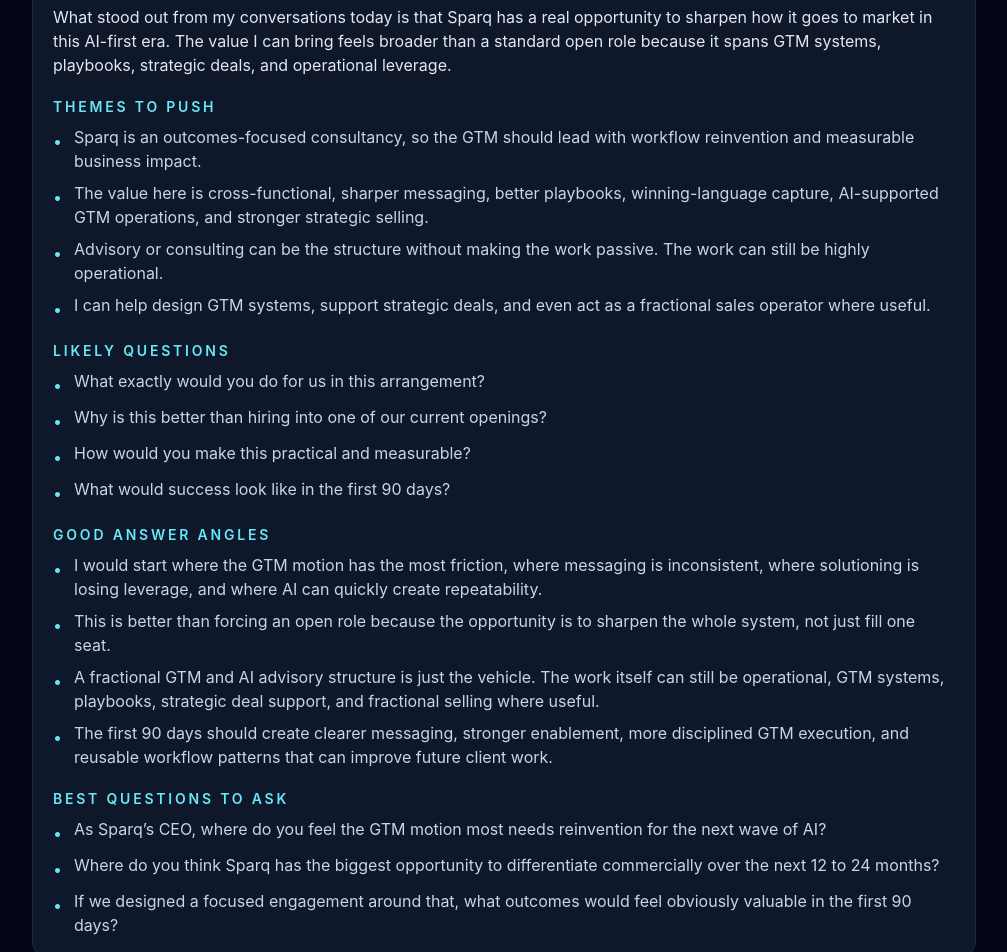
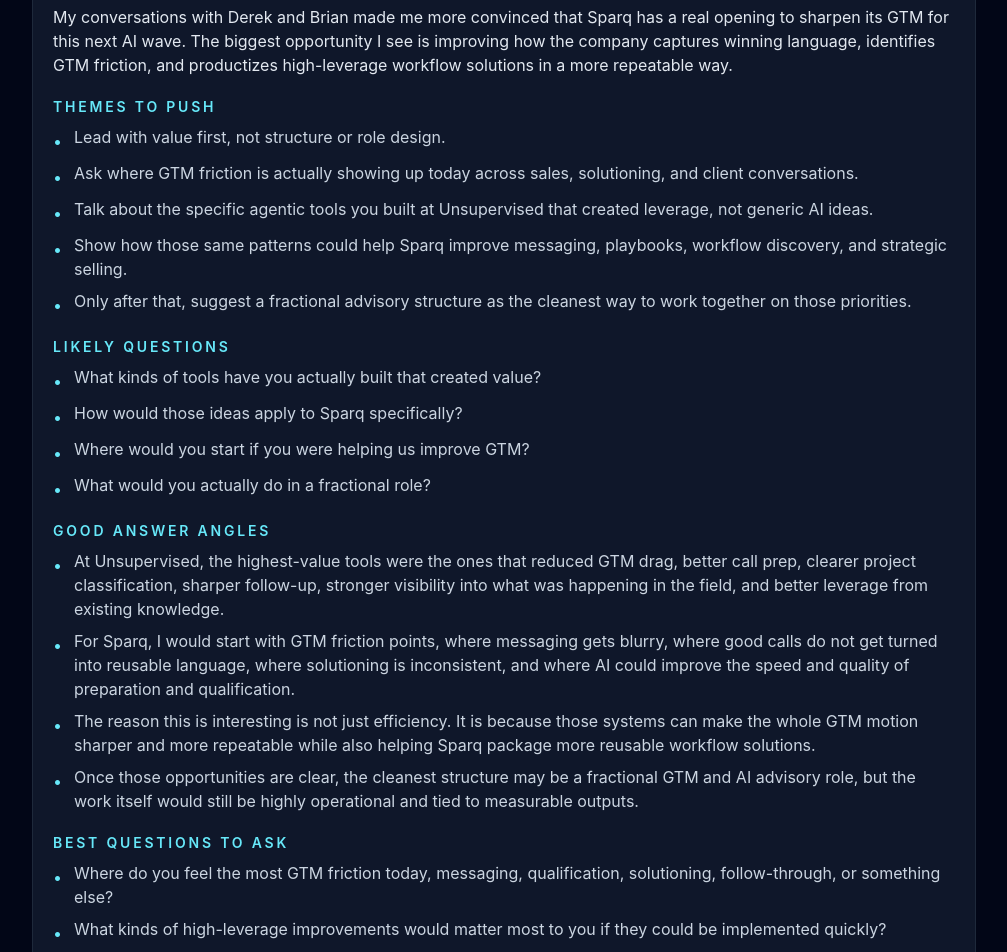
Before and after one commit to JE-MM-754/work-tools, a Next.js app: page /interview/sparq-derek-brian-2026-04-06 in a window 1280 px wide. Shown: the part 3160-4112 px from the top of the page, without its empty margins (136-1143 px from the left). Built offline with nearby package versions, Linux system fonts and the light colour scheme.

Commit message:
Refocus Ingrid call plan on value first and advisory last

```diff
--- a/src/app/interview/sparq-derek-brian-2026-04-06/page.tsx
+++ b/src/app/interview/sparq-derek-brian-2026-04-06/page.tsx
@@ -75,30 +75,32 @@ const brian = {
 };
 
 const ingrid = {
-  objective: 'Get Ingrid thinking that the highest-value fit is a flexible operator role that helps Sparq sharpen AI-first GTM, not a narrow predefined seat.',
-  opening: 'What stood out from my conversations today is that Sparq has a real opportunity to sharpen how it goes to market in this AI-first era. The value I can bring feels broader than a standard open role because it spans GTM systems, playbooks, strategic deals, and operational leverage.',
+  objective: 'Build on the Derek and Brian conversations, spend most of the call on value and GTM friction, prove practical AI leverage from Unsupervised, and only then introduce the fractional advisory role.',
+  opening: 'My conversations with Derek and Brian made me more convinced that Sparq has a real opening to sharpen its GTM for this next AI wave. The biggest opportunity I see is improving how the company captures winning language, identifies GTM friction, and productizes high-leverage workflow solutions in a more repeatable way.',
   push: [
-    'Sparq is an outcomes-focused consultancy, so the GTM should lead with workflow reinvention and measurable business impact.',
-    'The value here is cross-functional, sharper messaging, better playbooks, winning-language capture, AI-supported GTM operations, and stronger strategic selling.',
-    'Advisory or consulting can be the structure without making the work passive. The work can still be highly operational.',
-    'I can help design GTM systems, support strategic deals, and even act as a fractional sales operator where useful.',
+    'Lead with value first, not structure or role design.',
+    'Ask where GTM friction is actually showing up today across sales, solutioning, and client conversations.',
+    'Talk about the specific agentic tools you built at Unsupervised that created leverage, not generic AI ideas.',
+    'Show how those same patterns could help Sparq improve messaging, playbooks, workflow discovery, and strategic selling.',
+    'Only after that, suggest a fractional advisory structure as the cleanest way to work together on those priorities.',
   ],
   likelyQuestions: [
-    'What exactly would you do for us in this arrangement?',
-    'Why is this better than hiring into one of our current openings?',
-    'How would you make this practical and measurable?',
-    'What would success look like in the first 90 days?',
+    'What kinds of tools have you actually built that created value?',
+    'How would those ideas apply to Sparq specifically?',
+    'Where would you start if you were helping us improve GTM?',
+    'What would you actually do in a fractional role?',
   ],
   bestAnswers: [
-    'I would start where the GTM motion has the most friction, where messaging is inconsistent, where solutioning is losing leverage, and where AI can quickly create repeatability.',
-    'This is better than forcing an open role because the opportunity is to sharpen the whole system, not just fill one seat.',
-    'A fractional GTM and AI advisory structure is just the vehicle. The work itself can still be operational, GTM systems, playbooks, strategic deal support, and fractional selling where useful.',
-    'The first 90 days should create clearer messaging, stronger enablement, more disciplined GTM execution, and reusable workflow patterns that can improve future client work.',
+    'At Unsupervised, the highest-value tools were the ones that reduced GTM drag, better call prep, clearer project classification, sharper follow-up, stronger visibility into what was happening in the field, and better leverage from existing knowledge.',
+    'For Sparq, I would start with GTM friction points, where messaging gets blurry, where good calls do not get turned into reusable language, where solutioning is inconsistent, and where AI could improve the speed and quality of preparation and qualification.',
+    'The reason this is interesting is not just efficiency. It is because those systems can make the whole GTM motion sharper and more repeatable while also helping Sparq package more reusable workflow solutions.',
+    'Once those opportunities are clear, the cleanest structure may be a fractional GTM and AI advisory role, but the work itself would still be highly operational and tied to measurable outputs.',
   ],
   ask: [
-    'As Sparq’s CEO, where do you feel the GTM motion most needs reinvention for the next wave of AI?',
-    'Where do you think Sparq has the biggest opportunity to differentiate commercially over the next 12 to 24 months?',
-    'If we designed a focused engagement around that, what outcomes would feel obviously valuable in the first 90 days?',
+    'Where do you feel the most GTM friction today, messaging, qualification, solutioning, follow-through, or something else?',
+    'What kinds of high-leverage improvements would matter most to you if they could be implemented quickly?',
+    'Where do you see the biggest opportunity to turn repeated client needs into more productized solutions or playbooks?',
+    'If those areas became clearer, would a focused fractional engagement around them be useful?',
   ],
 };
 
```
